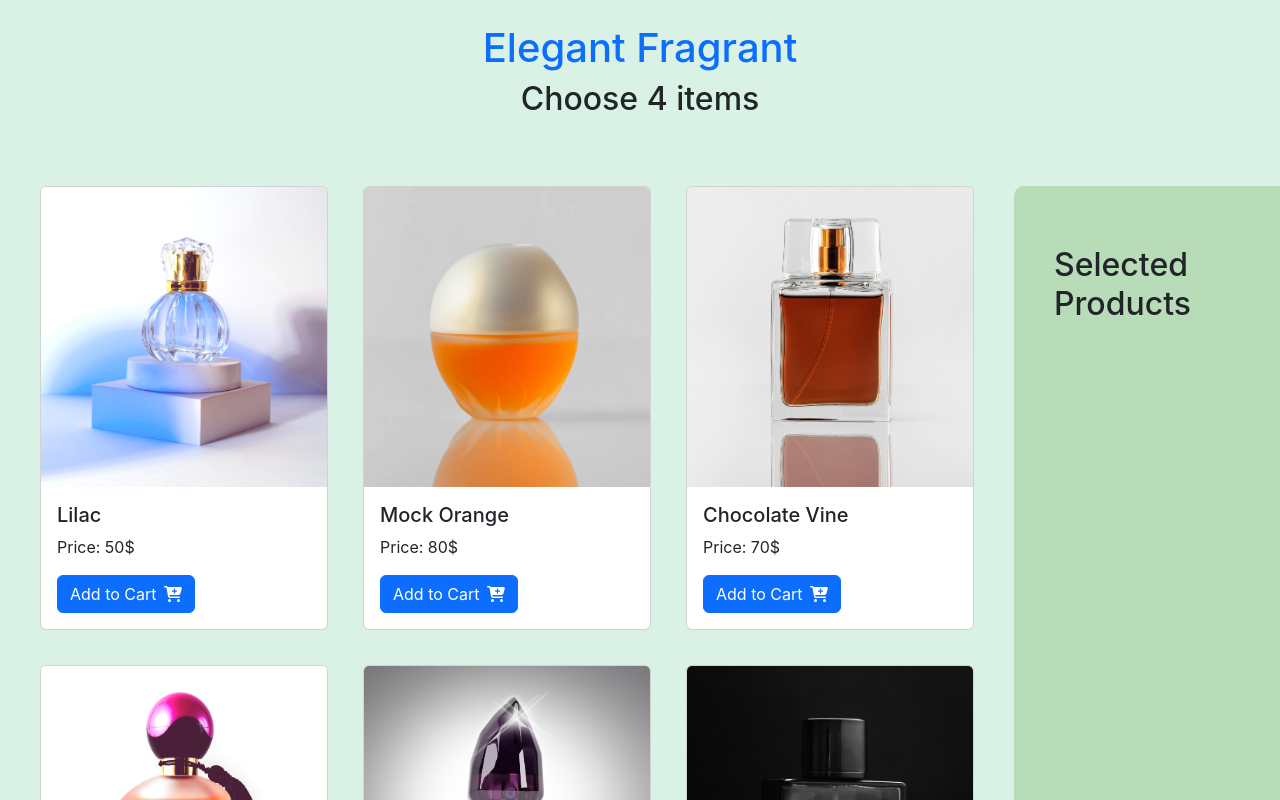
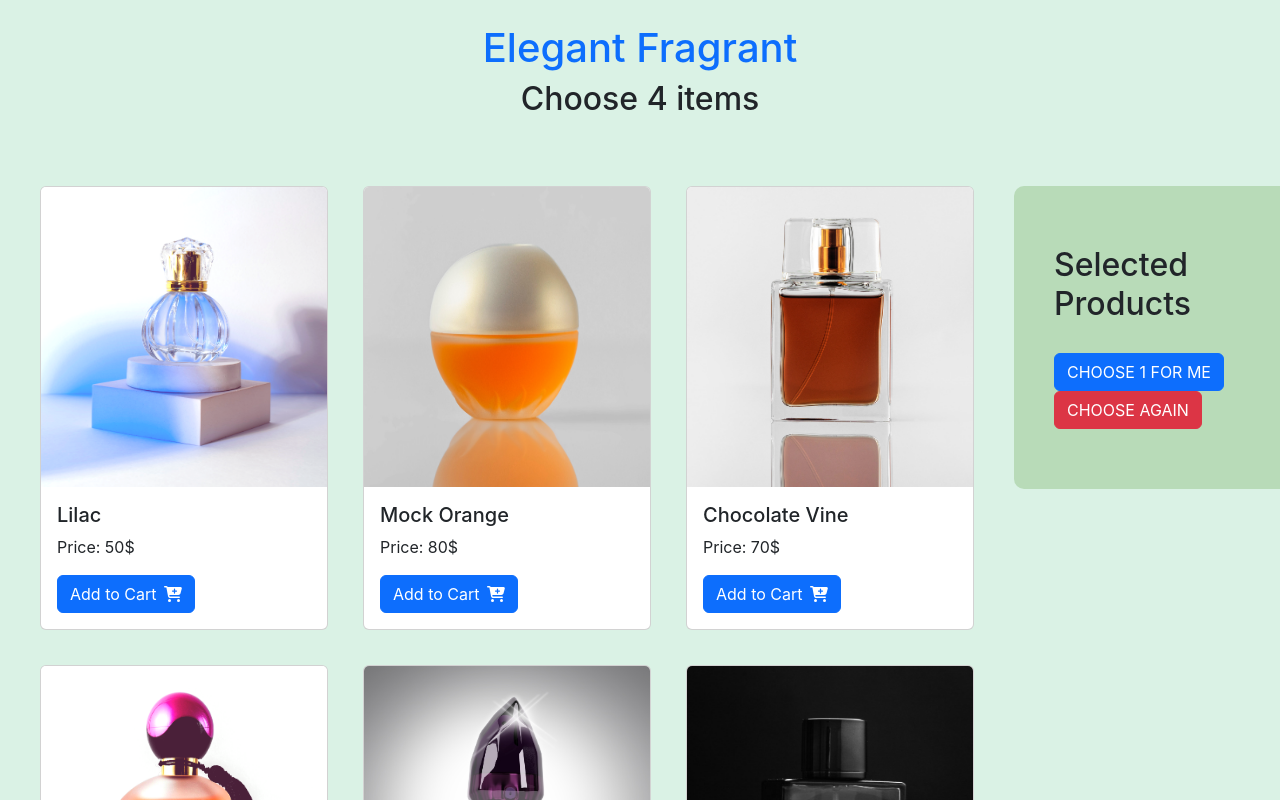
Before and after one commit to Atiqur-Rahman/elegant-fragrant, a React (Create React App) app: page / in a window 1280 px wide. Shown: the top 800 px of the page. Built offline with nearby package versions, Linux system fonts and the light colour scheme.

Commit message:
sweetalert2 is done for alert message

```diff
--- a/package.json
+++ b/package.json
@@ -14,6 +14,8 @@
     "react-bootstrap": "^2.7.2",
     "react-dom": "^18.2.0",
     "react-scripts": "5.0.1",
+    "sweetalert": "^2.1.2",
+    "sweetalert2": "^11.7.1",
     "web-vitals": "^2.1.4"
   },
   "scripts": {
--- a/src/components/Cart/Cart.css
+++ b/src/components/Cart/Cart.css
@@ -1,9 +1,15 @@
+.cart {
+    margin: 60px 0;
+}
 .cart h2 {
-    margin-top: 60px;
+    /* margin-top: 60px; */
+    margin-left: 40px;
+}
+.cart button {
     margin-left: 40px;
 }
 .cart-item {
-    margin-top: 30px;
+    margin: 30px 0;
     margin-left: 60px;
 }
 .cart-item img {
@@ -22,7 +28,7 @@
 .item-info {
     display: flex;
     align-items: center;
-    /* position: relative; */
+    position: relative;
 }
 .icon:hover {
     color: red;
--- a/src/components/Cart/Cart.js
+++ b/src/components/Cart/Cart.js
@@ -3,8 +3,8 @@ import { FontAwesomeIcon } from '@fortawesome/react-fontawesome';
 import React from 'react';
 import './Cart.css';
 
-const Cart = ({ cart }) => {
-    // console.log(item);
+const Cart = ({ cart, handleDeleteItemFromCart, handleRemoveAllFromCart, handleSelectOneFromCart }) => {
+    console.log(cart);
     return (
         <div className="cart">
             <h2>Selected Products</h2>
@@ -15,12 +15,19 @@ const Cart = ({ cart }) => {
                             <img src={item.img} alt="" />
                             <span>{item.name}</span>
                         </p>
-                        <p className="icon" style={{ position: 'absolute', right: '320px' }}>
+                        <p className="icon" onClick={() => handleDeleteItemFromCart(item)} style={{ position: 'absolute', left: '230px' }}>
                             <FontAwesomeIcon icon={faTrash}></FontAwesomeIcon>
                         </p>
                     </div>
                 ))}
             </div>
+            <button onClick={handleSelectOneFromCart} type="button" className="btn btn-primary">
+                CHOOSE 1 FOR ME
+            </button>
+            <br />
+            <button onClick={handleRemoveAllFromCart} type="button" className="btn btn-danger">
+                CHOOSE AGAIN
+            </button>
         </div>
     );
 };
--- a/src/components/Shop/Shop.css
+++ b/src/components/Shop/Shop.css
@@ -10,6 +10,9 @@
 }
 .cart-container {
     background-color: rgb(184, 219, 184);
-    margin: 60px 0;
+    margin-top: 60px;
+    margin-bottom: auto;
     border-radius: 10px 0 0 10px;
+    position: sticky;
+    top: 0;
 }
--- a/src/components/Shop/Shop.js
+++ b/src/components/Shop/Shop.js
@@ -2,6 +2,7 @@ import React, { useEffect, useState } from 'react';
 import './Shop.css';
 import Product from '../Product/Product';
 import Cart from '../Cart/Cart';
+import Swal from 'sweetalert2';
 
 const Shop = () => {
     const [products, setProducts] = useState([]);
@@ -13,10 +14,51 @@ const Shop = () => {
             .then((data) => setProducts(data));
     }, []);
 
-    const handleAddToCart = (product) => {
-        console.log(product);
-        const newCart = [...cart, product];
+    const handleAddToCart = (selectedProduct) => {
+        console.log(selectedProduct);
+        const exists = cart.find((product) => product.id === selectedProduct.id);
+        let newCart = [...cart];
+        if (!exists) {
+            if (newCart.length < 4) {
+                newCart = [...cart, selectedProduct];
+            } else {
+                Swal.fire({
+                    icon: 'error',
+                    title: 'Oops...',
+                    text: "Can't Select more than 4!",
+                });
+            }
+        } else {
+            Swal.fire({
+                icon: 'warning',
+                title: 'Ohh...',
+                text: 'You have already selected this product',
+            });
+        }
         setCart(newCart);
+    };
+
+    const handleDeleteItemFromCart = (deletedProduct) => {
+        console.log(deletedProduct);
+        const trash = cart.find((product) => product.id === deletedProduct.id);
+        const index = cart.indexOf(trash);
+        if (index > -1) {
+            cart.splice(index, 1);
+        }
+        let updatedCart = [...cart];
+        setCart(updatedCart);
+    };
+
+    const handleRemoveAllFromCart = () => {
+        let updatedCart = [];
+        setCart(updatedCart);
+    };
+
+    const handleSelectOneFromCart = () => {
+        const selectedOne = Math.floor(Math.random() * cart.length);
+        const updateCart = [cart[selectedOne]];
+
+        setCart(updateCart);
     };
 
     return (
@@ -27,7 +69,7 @@ const Shop = () => {
                 ))}
             </div>
             <div className="cart-container">
-                <Cart cart={cart}></Cart>
+                <Cart cart={cart} handleDeleteItemFromCart={handleDeleteItemFromCart} handleRemoveAllFromCart={handleRemoveAllFromCart} handleSelectOneFromCart={handleSelectOneFromCart}></Cart>
             </div>
         </div>
     );
```
Also changed, not shown: 1 other file (tests, documents, lock files or other folders).
